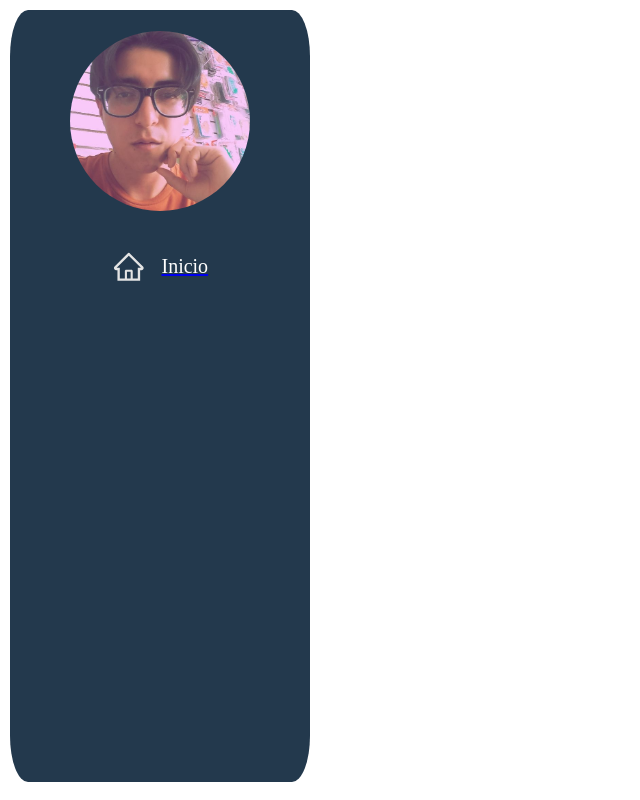
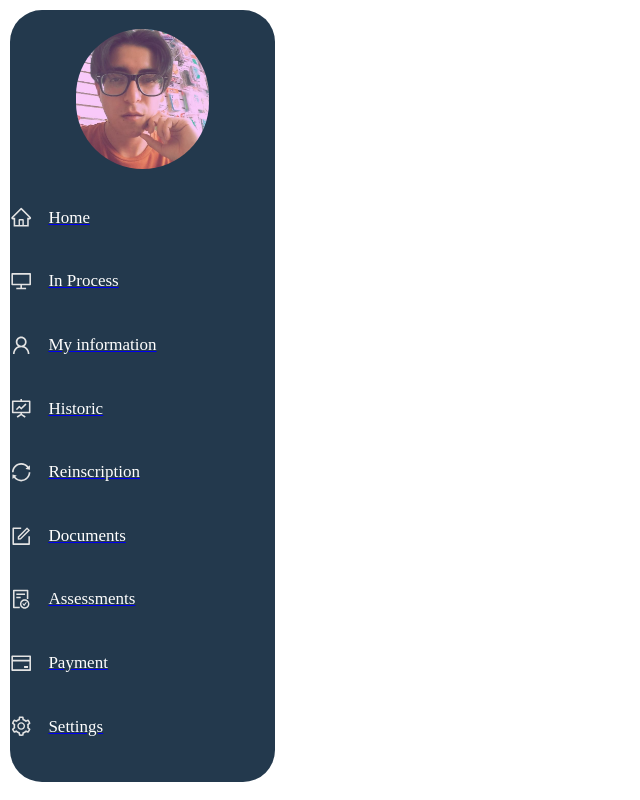
Before and after one commit to DanielSerenoPD/School-Management, a React (Create React App) app: page / in a window 1280 px wide. Shown: the whole page, without its empty margins (0-640 px from the left). Built offline with nearby package versions, Linux system fonts and the light colour scheme.

Commit message:
Feature: Dynamism in the sidebar
*Implementing a map that generates items dynamically.

*Reusing and optimizing the code.

```diff
--- /dev/null
+++ b/src/components/SideBar/Data.js
@@ -0,0 +1,16 @@
+import { AiOutlineHome, AiOutlineDesktop,
+    AiOutlineUser, AiOutlineFundProjectionScreen,
+    AiOutlineSync,AiOutlineForm,
+    AiOutlineFileDone,AiOutlineCreditCard,AiOutlineSetting} from 'react-icons/ai';
+
+export const items = [
+{path: "/Home", icon: AiOutlineHome, title: "Home"},
+{path: "/InProcess", icon: AiOutlineDesktop, title: "In Process"},
+{path: "/MyInformation", icon: AiOutlineUser, title: "My information"},
+{path: "/Historic", icon: AiOutlineFundProjectionScreen, title: "Historic"},
+{path: "/Reinscription", icon: AiOutlineSync, title: "Reinscription"},
+{path: "/Documents", icon: AiOutlineForm, title: "Documents"},
+{path: "/Assessments", icon: AiOutlineFileDone, title: "Assessments"},
+{path: "/Payment", icon: AiOutlineCreditCard, title: "Payment"},
+{path: "/Settings", icon: AiOutlineSetting, title: "Settings"},
+]
--- a/src/components/SideBar/elements.jsx
+++ b/src/components/SideBar/elements.jsx
@@ -6,10 +6,10 @@ export const Container = styled.div`
   position: fixed;
   top:10px;
   left: 10px;
-  width: 300px;
+  width: 265px;
   height: 96.5%;
   background-color: #23394d;
-  border-radius: 6%;
+  border-radius: 2rem;
 `;
 export const ProfileContainer = styled.div`
   display: flex;
@@ -19,8 +19,8 @@ export const ProfileContainer = styled.div`
   margin-bottom: 30px;
 `
 export const Avatar = styled.div`
-  height: 180px;
-  width: 60%;
+  height: 140px;
+  width: 50%;
   border-radius: 6rem;
   margin-top: 7%;
   background-image: url(${({url})=>url});
@@ -45,10 +45,10 @@ export const Menu = styled.ul`
 `;
 export const MenuItem = styled.li`
   width:100%;
-  margin-bottom: 10%;
+  margin-bottom: 2%;
   display: flex;
   align-items: center;
-  justify-content: center;
+  justify-content: flex-start;
   gap: 1rem;
   color: #e4e4e4;
   cursor: pointer;
@@ -56,12 +56,12 @@ export const MenuItem = styled.li`
     background-color: #0503036a;
   }
   svg {
-    font-size: 2.1rem;
+    font-size: 1.4rem;
     margin-top: 3%;
     margin-bottom: 3%;
   }
 `;
 export const TitleItem = styled.span`
   color: white;
-  font-size: 20px;
+  font-size: 17px;
 `;
--- a/src/components/SideBar/index.jsx
+++ b/src/components/SideBar/index.jsx
@@ -1,6 +1,6 @@
 import React from 'react';
-import { AiOutlineHome } from 'react-icons/ai';
 import {NavLink} from 'react-router-dom';
+import {items} from './Data'
 import {Container, ProfileContainer, Avatar, Wrapper, Menu, MenuItem, TitleItem} from './elements';
 import Profile from './resources/profile.jpg'
 const SideBar = () => {
@@ -11,13 +11,19 @@ const SideBar = () => {
               <Avatar url = {Profile}/>
               </ProfileContainer>
                 <Menu>
-                <NavLink to = {"/...."}>
+                {
+                    items&&items.map(item=>
+                        <NavLink to = {item.path}>
                 <MenuItem>
-                    <AiOutlineHome/>
-                    <TitleItem>Inicio</TitleItem>
+                    {<item.icon/>}
+                    <TitleItem>{item.title}</TitleItem>
                 </MenuItem>
                 </NavLink>
+                        )
+                }
                 </Menu>
+
+
 
               </Wrapper>
 
```
